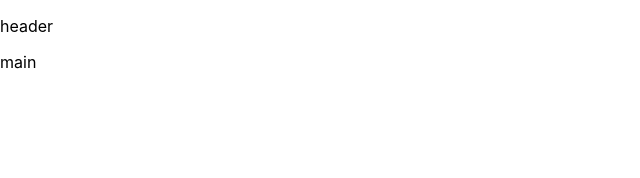
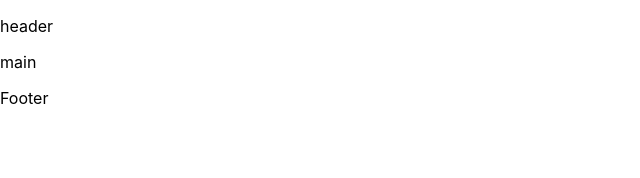
Before and after one commit to rubenkarapetyan123/Video-AI, a React (Create React App) app in the folder client/: page / in a window 1280 px wide. Shown: the top 178 px of the page, without its empty margins (0-640 px from the left). Built offline with nearby package versions, Linux system fonts and the light colour scheme.

Commit message:
add footer

```diff
--- a/client/src/App.js
+++ b/client/src/App.js
@@ -1,5 +1,6 @@
 import { BrowserRouter } from "react-router-dom"
 import './App.css';
+import Footer from "./components/footer/Footer";
 import Header from "./components/header/Header";
 import Router from "./routing/Router";
 
@@ -8,6 +9,7 @@ function App() {
     <BrowserRouter>
       <Header/>
       <Router/>
+      <Footer/>
     </BrowserRouter>
   );
 }
--- /dev/null
+++ b/client/src/components/footer/Footer.js
@@ -0,0 +1,7 @@
+function Footer(){
+  return (
+    <p>Footer</p>
+  )
+}
+
+export default Footer
```
